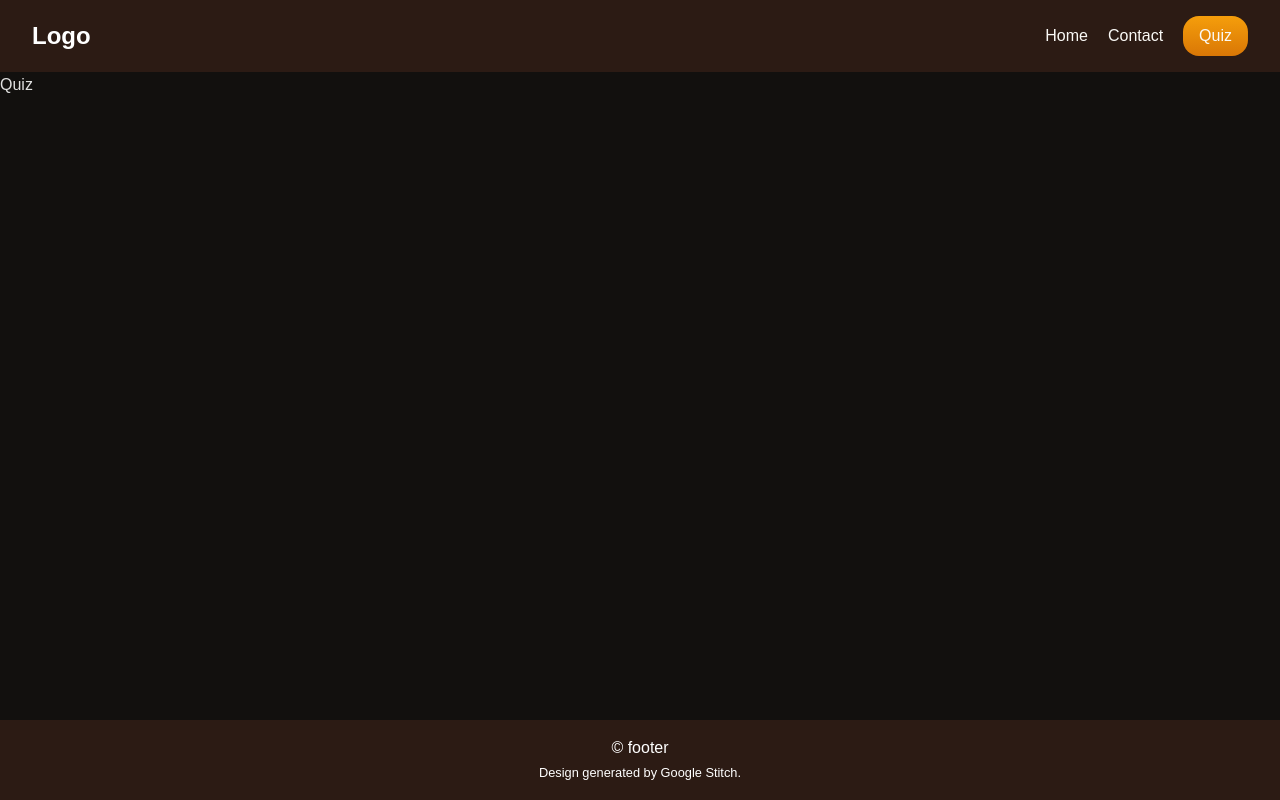
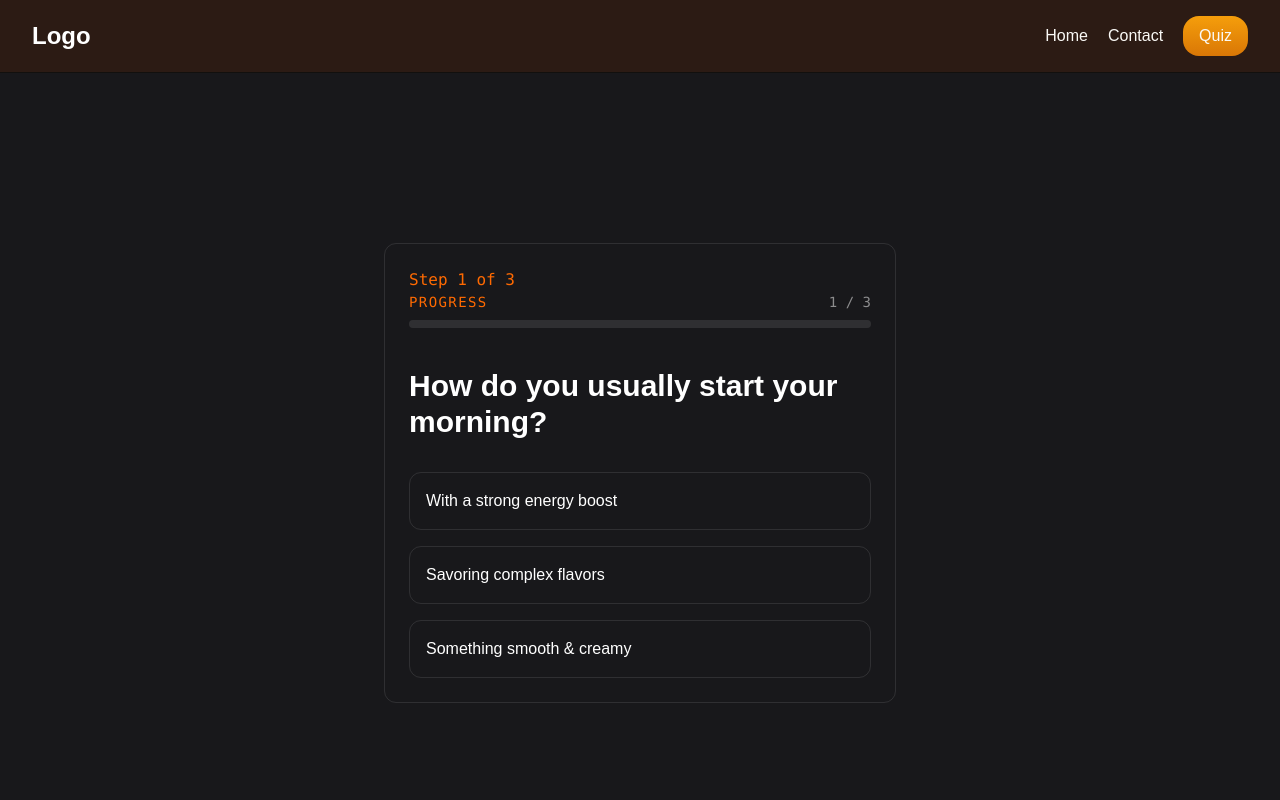
Before and after one commit to andreeagaldea/landing_coffee_react, a React (Vite) app: page /quiz in a window 1280 px wide. Shown: the top 800 px of the page. Built offline with nearby package versions, Linux system fonts and the light colour scheme.

Commit message:
quiz section & quiz page

```diff
--- /dev/null
+++ b/src/data/quizData.js
@@ -0,0 +1,54 @@
+export const quizData = {
+  questions: [
+    {
+      id: 1,
+      text: "How do you usually start your morning?",
+      options: [
+        { text: "With a strong energy boost", type: "A" },
+        { text: "Savoring complex flavors", type: "B" },
+        { text: "Something smooth & creamy", type: "C" }
+      ]
+    },
+    {
+      id: 2,
+      text: "What flavor profile do you prefer?",
+      options: [
+        { text: "Dark, chocolatey & bold", type: "A" },
+        { text: "Fruit-forward & floral", type: "B" },
+        { text: "Nutty & caramel sweetness", type: "C" }
+      ]
+    },
+    {
+      id: 3,
+      text: "How do you brew your coffee?",
+      options: [
+        { text: "Espresso or Moka Pot", type: "A" },
+        { text: "Pour-over or Chemex", type: "B" },
+        { text: "Drip or French Press", type: "C" }
+      ]
+    }
+  ],
+  results: {
+    A: { title: "The Bold Adventurer", desc: "You need our Dark Sumatra Roast." },
+    B: { title: "The Connoisseur", desc: "Try our Ethiopian Yirgacheffe." },
+    C: { title: "The Classic Soul", desc: "Our Colombian Medium Roast is yours." },
+    MIX: { title: "The Explorer", desc: "Our Signature House Blend fits you best." }
+  }
+};
+
+export const calculateResult = (answers) => {
+  const counts = answers.reduce((acc, t) => {
+    acc[t] = (acc[t] || 0) + 1;
+    return acc;
+  }, {});
+
+  const maxVotes = Math.max(...Object.values(counts));
+
+  const winners = Object.keys(counts).filter(key => counts[key] === maxVotes);
+
+  if (winners.length > 1) {
+    return 'MIX';
+  }
+
+  return winners[0];
+};
--- a/src/pages/Home/Hero.jsx
+++ b/src/pages/Home/Hero.jsx
@@ -68,7 +68,7 @@ function Hero() {
   }, []);
 
   return (
-    <div id="hero" ref={sceneRef}
+    <section id="hero" ref={sceneRef}
                 className="background background-filter bg-cover bg-center flex items-center justify-center
                 min-h-[calc(100vh-var(--nav-height,0px))] overflow-hidden">
       <div className="content flex flex-col lg:flex-row w-full items-center justify-center max-w-7xl">
@@ -103,7 +103,7 @@ function Hero() {
         </div>
 
       </div>
-    </div>
+    </section>
 
   );
 }
--- a/src/pages/Home/Quiz.jsx
+++ b/src/pages/Home/Quiz.jsx
@@ -1,14 +1,38 @@
 import './Home.css'
 
-function Quiz() {
+import { useNavigate } from 'react-router-dom';
+import { quizData } from '../../data/quizData';
+
+export default function Quiz() {
+  const navigate = useNavigate();
+  const firstQuestion = quizData.questions[0];
+
+  const handleStartQuiz = (type) => {
+    sessionStorage.setItem('quiz_first_answer', type);
+    navigate('/quiz');
+  };
 
   return (
-    <div id="quiz" style={{minHeight:"100vh"}}>
-      <div>
-        <p>Quiz small section</p>
+    <section className="py-20 bg-zinc-900 text-white">
+      <div className="container mx-auto px-4 text-center">
+        <h2 className="text-4xl font-bold mb-8">Find Your Perfect Blend</h2>
+        <div className="max-w-2xl mx-auto bg-zinc-800 p-8 rounded-3xl border border-white/10 shadow-xl">
+          <p className="text-orange-500 font-mono mb-2">Start the Quiz</p>
+          <h3 className="text-2xl mb-8">{firstQuestion.text}</h3>
+
+          <div className="grid grid-cols-1 md:grid-cols-3 gap-4">
+            {firstQuestion.options.map((opt, i) => (
+              <button
+                key={i}
+                onClick={() => handleStartQuiz(opt.type)}
+                className="p-4 bg-orange-500 hover:bg-orange-600 rounded-xl font-bold transition-all transform hover:scale-105 cursor-pointer"
+              >
+                {opt.text}
+              </button>
+            ))}
+          </div>
+        </div>
       </div>
-    </div>
+    </section>
   );
 }
-
-export default Quiz
--- a/src/pages/Quiz.jsx
+++ b/src/pages/Quiz.jsx
@@ -1,12 +1,102 @@
-function Quiz() {
+import { useState, useEffect } from 'react';
+import { quizData, calculateResult } from '../data/quizData';
+
+export default function Quiz() {
+  const [step, setStep] = useState(0);
+  const [answers, setAnswers] = useState([]);
+  const [finalResult, setFinalResult] = useState(null);
+
+  useEffect(() => {
+    const saved = sessionStorage.getItem('quiz_first_answer');
+    if (saved) {
+      setAnswers([saved]);
+      setStep(1);
+      sessionStorage.removeItem('quiz_first_answer');
+    }
+  }, []);
+
+  const onAnswer = (type) => {
+    const updated = [...answers, type];
+    if (step < quizData.questions.length - 1) {
+      setAnswers(updated);
+      setStep(step + 1);
+    } else {
+      const resKey = calculateResult(updated);
+      setFinalResult(quizData.results[resKey]);
+    }
+  };
+
+  const handleRestart = () => {
+    setStep(0);
+    setAnswers([]);
+    setFinalResult(null);
+    sessionStorage.removeItem('quiz_first_answer');
+  };
+
+  if (finalResult) {
+    return (
+      <div className="min-h-screen flex items-center justify-center bg-zinc-900 text-white p-4">
+        <div className="max-w-md text-center border border-orange-500/30 p-8 rounded-2xl bg-zinc-800">
+          <h1 className="text-4xl font-bold text-orange-500 mb-4">{finalResult.title}</h1>
+          <p className="text-lg text-zinc-300 mb-6">{finalResult.desc}</p>
+          <div className="flex flex-col sm:flex-row gap-4 justify-center items-center">
+          <button
+            onClick={handleRestart}
+            className="cursor-pointer w-full sm:w-auto px-8 py-3 bg-orange-500 text-white font-bold rounded-full hover:bg-orange-600 transition-all transform hover:scale-105"
+          >
+            Try Again
+          </button>
+          <button
+            onClick={() => window.location.href = '/'}
+            className="cursor-pointer w-full sm:w-auto px-8 py-3 bg-transparent text-white/50 border border-white/10 font-bold rounded-full hover:bg-white/5 hover:text-white transition-all"
+          >
+            Back to Home
+          </button>
+        </div>
+        </div>
+      </div>
+    );
+  }
+
+  const q = quizData.questions[step];
 
   return (
-    <>
-      <div>
-        Quiz
+    <div className="min-h-screen flex flex-col items-center justify-center bg-zinc-900 text-white">
+      <div className="w-full max-w-lg p-6 border border-white/10 rounded-xl">
+        <span className="text-orange-500 font-mono">Step {step + 1} of {quizData.questions.length}</span>
+
+
+        <div className="w-full max-w-2xl mb-10">
+          <div className="flex justify-between items-end mb-2">
+            <span className="text-orange-500 font-mono text-sm uppercase tracking-widest">
+              Progress
+            </span>
+            <span className="text-white/50 font-mono text-sm">
+              {step + 1} / {quizData.questions.length}
+            </span>
+          </div>
+          <div className="w-full h-2 bg-white/10 rounded-full overflow-hidden">
+            <div
+              className="h-full bg-orange-500 transition-all duration-500 ease-out shadow-[0_0_15px_rgba(249,115,22,0.5)]"
+              style={{ width: `${((step) / quizData.questions.length) * 100}%` }}
+            />
+          </div>
+        </div>
+
+
+        <h2 className="text-3xl font-bold mt-2 mb-8">{q.text}</h2>
+        <div className="grid gap-4">
+          {q.options.map((opt, i) => (
+            <button
+              key={i}
+              onClick={() => onAnswer(opt.type)}
+              className="p-4 text-left border border-white/10 rounded-xl hover:bg-white/5 hover:border-orange-500 transition cursor-pointer"
+            >
+              {opt.text}
+            </button>
+          ))}
+        </div>
       </div>
-    </>
-  )
+    </div>
+  );
 }
-
-export default Quiz
```
